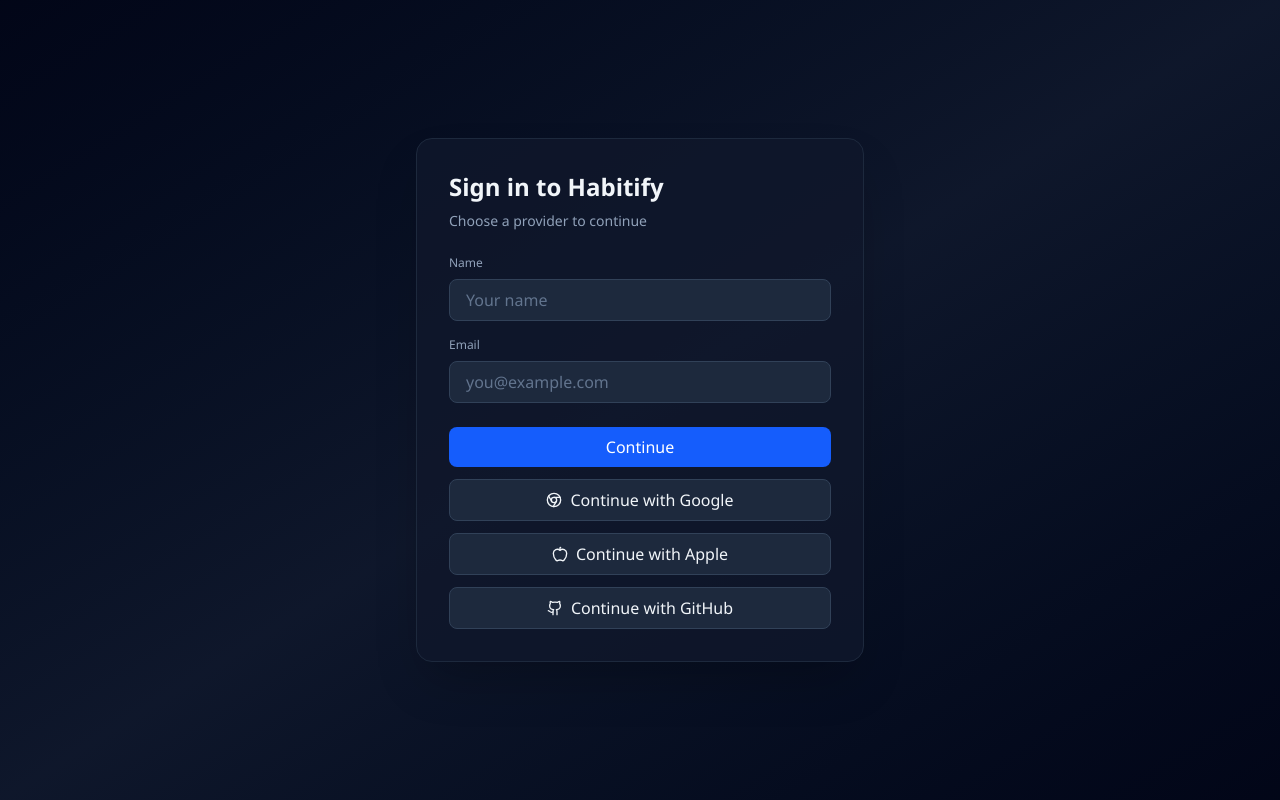
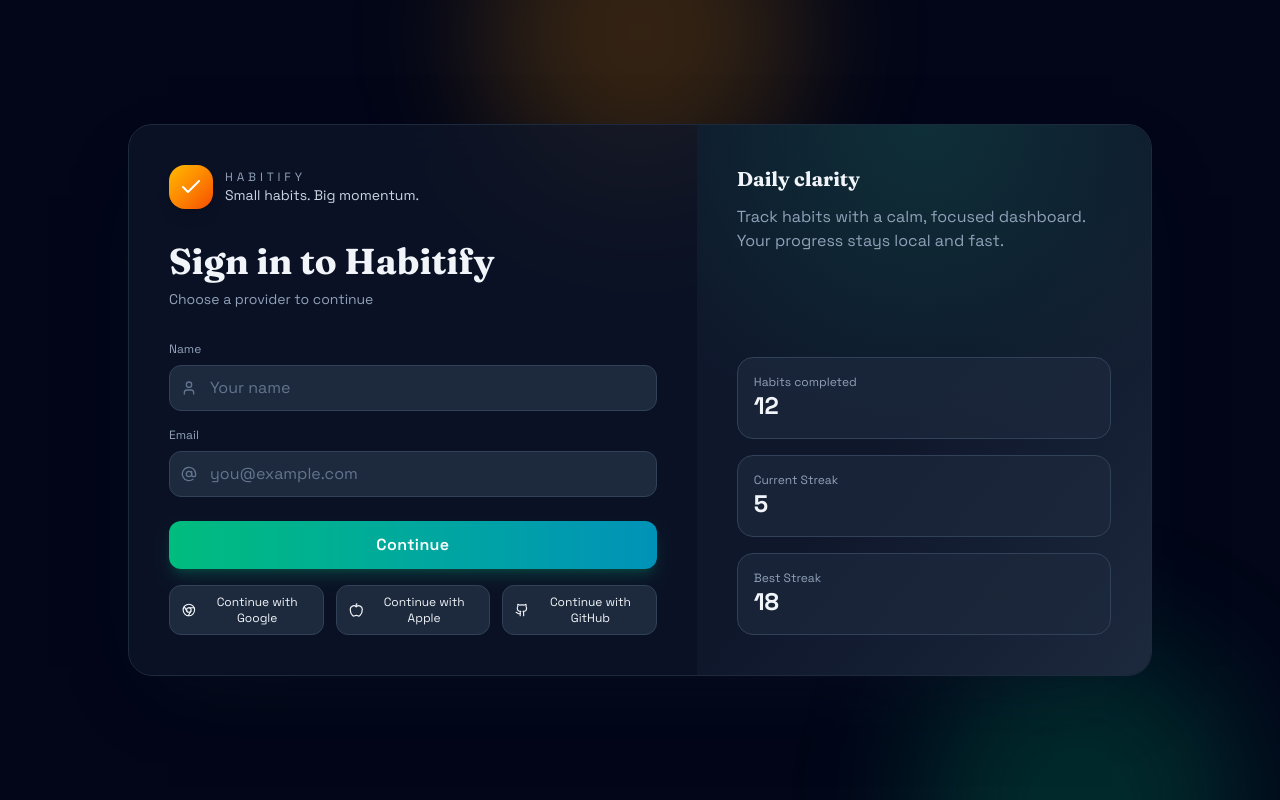
Before and after one commit to type-0713/Habitify, a Next.js app: page / in a window 1280 px wide. Built offline with nearby package versions, Linux system fonts and the light colour scheme.

Commit message:
Redesign login UI

```diff
--- a/app/globals.css
+++ b/app/globals.css
@@ -1,3 +1,4 @@
+@import url("https://fonts.googleapis.com/css2?family=Fraunces:wght@500;700&family=Space+Grotesk:wght@400;500;600;700&display=swap");
 @import "tailwindcss";
 
 :root {
@@ -22,5 +23,5 @@
 body {
   background: var(--background);
   color: var(--foreground);
-  font-family: "Segoe UI", Tahoma, Geneva, Verdana, sans-serif;
+  font-family: "Space Grotesk", "Segoe UI", Tahoma, Geneva, Verdana, sans-serif;
 }
--- a/app/habit-client.tsx
+++ b/app/habit-client.tsx
@@ -3,7 +3,7 @@
 import React, { useState, useEffect } from 'react';
 import Image from 'next/image';
 import dynamic from 'next/dynamic';
-import { Check, Plus, Flame, Menu, LogOut, Home, ListTodo, BarChart3, Bell, User, Calendar, Edit2, Save, X, ChevronLeft, ChevronRight, Sun, Moon, Github, Apple, Chrome } from 'lucide-react';
+import { Check, Plus, Flame, Menu, LogOut, Home, ListTodo, BarChart3, Bell, User, Calendar, Edit2, Save, X, ChevronLeft, ChevronRight, Sun, Moon, Github, Apple, Chrome, AtSign } from 'lucide-react';
 
 const ResponsiveContainer = dynamic(() => import('recharts').then((m) => m.ResponsiveContainer), { ssr: false });
 const BarChart = dynamic(() => import('recharts').then((m) => m.BarChart), { ssr: false });
@@ -1135,64 +1135,115 @@
   };
 
   return (
-    <div className={`min-h-screen ${theme === 'dark' ? 'bg-gradient-to-br from-slate-950 via-slate-900 to-slate-950' : 'bg-gradient-to-br from-blue-50 via-white to-blue-100'} flex items-center justify-center p-4`}>
-      <div className={`${theme === 'dark' ? 'bg-slate-900/80 border-slate-800 text-slate-100' : 'bg-white border-slate-200 text-slate-900'} w-full max-w-md rounded-2xl border shadow-2xl p-8`}>
-        <h1 className="text-2xl font-bold mb-2">{text.signInTitle}</h1>
-        <p className={`text-sm mb-6 ${theme === 'dark' ? 'text-slate-400' : 'text-slate-500'}`}>{text.signInSubtitle}</p>
-
-        <div className="space-y-4">
+    <div className={`relative min-h-screen overflow-hidden ${theme === 'dark' ? 'bg-slate-950 text-slate-100' : 'bg-amber-50 text-slate-900'} flex items-center justify-center p-6`}>
+      <div className={`pointer-events-none absolute -top-32 left-1/2 h-80 w-80 -translate-x-1/2 rounded-full blur-3xl ${theme === 'dark' ? 'bg-amber-500/20' : 'bg-amber-200/70'}`} />
+      <div className={`pointer-events-none absolute -bottom-40 right-10 h-80 w-80 rounded-full blur-3xl ${theme === 'dark' ? 'bg-emerald-500/20' : 'bg-emerald-200/70'}`} />
+
+      <div className="relative w-full max-w-5xl">
+        <div className={`${theme === 'dark' ? 'bg-slate-900/70 border-slate-800' : 'bg-white/80 border-amber-100'} rounded-3xl border shadow-[0_30px_80px_-40px_rgba(15,23,42,0.6)] overflow-hidden backdrop-blur-xl`}>
+          <div className="grid gap-0 md:grid-cols-[1.25fr_1fr]">
+            <div className="p-8 md:p-10">
+              <div className="flex items-center gap-3 mb-8">
+                <div className="h-11 w-11 rounded-2xl bg-gradient-to-br from-amber-400 to-orange-600 flex items-center justify-center shadow-lg">
+                  <Check className="w-6 h-6 text-white" />
+                </div>
+                <div>
+                  <p className={`text-xs uppercase tracking-[0.32em] ${theme === 'dark' ? 'text-slate-400' : 'text-slate-500'}`}>Habitify</p>
+                  <p className={`text-sm ${theme === 'dark' ? 'text-slate-300' : 'text-slate-600'}`}>Small habits. Big momentum.</p>
+                </div>
+              </div>
+
+              <h1 className="text-3xl md:text-4xl font-bold" style={{ fontFamily: "'Fraunces', 'Space Grotesk', serif" }}>
+                {text.signInTitle}
+              </h1>
+              <p className={`mt-2 text-sm ${theme === 'dark' ? 'text-slate-400' : 'text-slate-600'}`}>{text.signInSubtitle}</p>
+
+              <div className="mt-8 grid gap-4">
                 <div>
                   <label className={`block text-xs mb-2 ${theme === 'dark' ? 'text-slate-400' : 'text-slate-500'}`}>{text.nameLabel}</label>
+                  <div className="relative">
+                    <User className={`absolute left-3 top-1/2 -translate-y-1/2 w-4 h-4 ${theme === 'dark' ? 'text-slate-500' : 'text-slate-400'}`} />
                     <input
                       type="text"
                       value={name}
                       onChange={(e) => setName(e.target.value)}
                       placeholder={text.namePlaceholder}
-              className={`w-full px-4 py-2 rounded-lg ${theme === 'dark' ? 'bg-slate-800 border-slate-700 text-slate-100 placeholder:text-slate-500' : 'bg-slate-50 border-slate-200 text-slate-900 placeholder:text-slate-400'} border focus:outline-none focus:ring-2 focus:ring-blue-500`}
-            />
+                      className={`w-full pl-10 pr-4 py-2.5 rounded-xl ${theme === 'dark' ? 'bg-slate-800 border-slate-700 text-slate-100 placeholder:text-slate-500' : 'bg-slate-50 border-slate-200 text-slate-900 placeholder:text-slate-400'} border focus:outline-none focus:ring-2 focus:ring-emerald-400`}
+                    />
+                  </div>
                 </div>
                 <div>
                   <label className={`block text-xs mb-2 ${theme === 'dark' ? 'text-slate-400' : 'text-slate-500'}`}>{text.emailLabel}</label>
+                  <div className="relative">
+                    <AtSign className={`absolute left-3 top-1/2 -translate-y-1/2 w-4 h-4 ${theme === 'dark' ? 'text-slate-500' : 'text-slate-400'}`} />
                     <input
                       type="email"
                       value={email}
                       onChange={(e) => setEmail(e.target.value)}
                       placeholder={text.emailPlaceholder}
-              className={`w-full px-4 py-2 rounded-lg ${theme === 'dark' ? 'bg-slate-800 border-slate-700 text-slate-100 placeholder:text-slate-500' : 'bg-slate-50 border-slate-200 text-slate-900 placeholder:text-slate-400'} border focus:outline-none focus:ring-2 focus:ring-blue-500`}
-            />
-          </div>
-        </div>
-
-        <div className="mt-6 space-y-3">
+                      className={`w-full pl-10 pr-4 py-2.5 rounded-xl ${theme === 'dark' ? 'bg-slate-800 border-slate-700 text-slate-100 placeholder:text-slate-500' : 'bg-slate-50 border-slate-200 text-slate-900 placeholder:text-slate-400'} border focus:outline-none focus:ring-2 focus:ring-emerald-400`}
+                    />
+                  </div>
+                </div>
+              </div>
+
+              <div className="mt-6 space-y-4">
                 <button
                   onClick={() => handleProvider('local')}
-            className="w-full flex items-center justify-center gap-2 px-4 py-2 rounded-lg bg-blue-600 text-white hover:bg-blue-500 transition"
+                  className="w-full rounded-xl px-4 py-3 bg-gradient-to-r from-emerald-500 to-cyan-600 text-white font-semibold tracking-wide shadow-lg shadow-emerald-500/20 hover:from-emerald-400 hover:to-cyan-500 transition"
                 >
                   {text.continueButton}
                 </button>
+
+                <div className="grid grid-cols-1 sm:grid-cols-3 gap-3">
                   <button
                     onClick={() => handleProvider('google')}
-            className={`w-full flex items-center justify-center gap-2 px-4 py-2 rounded-lg border ${theme === 'dark' ? 'border-slate-700 bg-slate-800 hover:bg-slate-700' : 'border-slate-200 bg-white hover:bg-slate-50'} transition`}
+                    className={`w-full flex items-center justify-center gap-2 px-3 py-2 rounded-xl border ${theme === 'dark' ? 'border-slate-700 bg-slate-800 hover:bg-slate-700' : 'border-slate-200 bg-white hover:bg-amber-50'} transition`}
                   >
                     <Chrome className="w-4 h-4" />
-            {text.continueWithGoogle}
+                    <span className="text-xs">{text.continueWithGoogle}</span>
                   </button>
                   <button
                     onClick={() => handleProvider('apple')}
-            className={`w-full flex items-center justify-center gap-2 px-4 py-2 rounded-lg border ${theme === 'dark' ? 'border-slate-700 bg-slate-800 hover:bg-slate-700' : 'border-slate-200 bg-white hover:bg-slate-50'} transition`}
+                    className={`w-full flex items-center justify-center gap-2 px-3 py-2 rounded-xl border ${theme === 'dark' ? 'border-slate-700 bg-slate-800 hover:bg-slate-700' : 'border-slate-200 bg-white hover:bg-amber-50'} transition`}
                   >
                     <Apple className="w-4 h-4" />
-            {text.continueWithApple}
+                    <span className="text-xs">{text.continueWithApple}</span>
                   </button>
                   <button
                     onClick={() => handleProvider('github')}
-            className={`w-full flex items-center justify-center gap-2 px-4 py-2 rounded-lg border ${theme === 'dark' ? 'border-slate-700 bg-slate-800 hover:bg-slate-700' : 'border-slate-200 bg-white hover:bg-slate-50'} transition`}
+                    className={`w-full flex items-center justify-center gap-2 px-3 py-2 rounded-xl border ${theme === 'dark' ? 'border-slate-700 bg-slate-800 hover:bg-slate-700' : 'border-slate-200 bg-white hover:bg-amber-50'} transition`}
                   >
                     <Github className="w-4 h-4" />
-            {text.continueWithGitHub}
-          </button>
-        </div>
-
+                    <span className="text-xs">{text.continueWithGitHub}</span>
+                  </button>
+                </div>
+              </div>
+            </div>
+
+            <div className={`relative hidden md:flex flex-col justify-between p-10 ${theme === 'dark' ? 'bg-gradient-to-br from-slate-900 via-slate-900 to-slate-800' : 'bg-gradient-to-br from-amber-100 via-white to-emerald-50'}`}>
+              <div className={`absolute inset-0 ${theme === 'dark' ? 'bg-[radial-gradient(circle_at_top,_rgba(16,185,129,0.15),_transparent_55%)]' : 'bg-[radial-gradient(circle_at_top,_rgba(16,185,129,0.25),_transparent_55%)]'}`} />
+              <div className="relative">
+                <h2 className="text-xl font-semibold mb-3" style={{ fontFamily: "'Fraunces', 'Space Grotesk', serif" }}>Daily clarity</h2>
+                <p className={`${theme === 'dark' ? 'text-slate-400' : 'text-slate-600'}`}>
+                  Track habits with a calm, focused dashboard. Your progress stays local and fast.
+                </p>
+              </div>
+              <div className="relative grid gap-4">
+                {[
+                  { label: text.habitsCompleted, value: '12' },
+                  { label: text.currentStreak, value: '5' },
+                  { label: text.bestStreakLabel, value: '18' },
+                ].map((item) => (
+                  <div key={item.label} className={`${theme === 'dark' ? 'bg-slate-800/70 border-slate-700' : 'bg-white/70 border-amber-100'} rounded-2xl border p-4`}>
+                    <p className={`text-xs ${theme === 'dark' ? 'text-slate-400' : 'text-slate-500'}`}>{item.label}</p>
+                    <p className="text-2xl font-bold">{item.value}</p>
+                  </div>
+                ))}
+              </div>
+            </div>
+          </div>
+        </div>
       </div>
     </div>
   );
```
Lines whose indentation alone changed are shown as unchanged.
